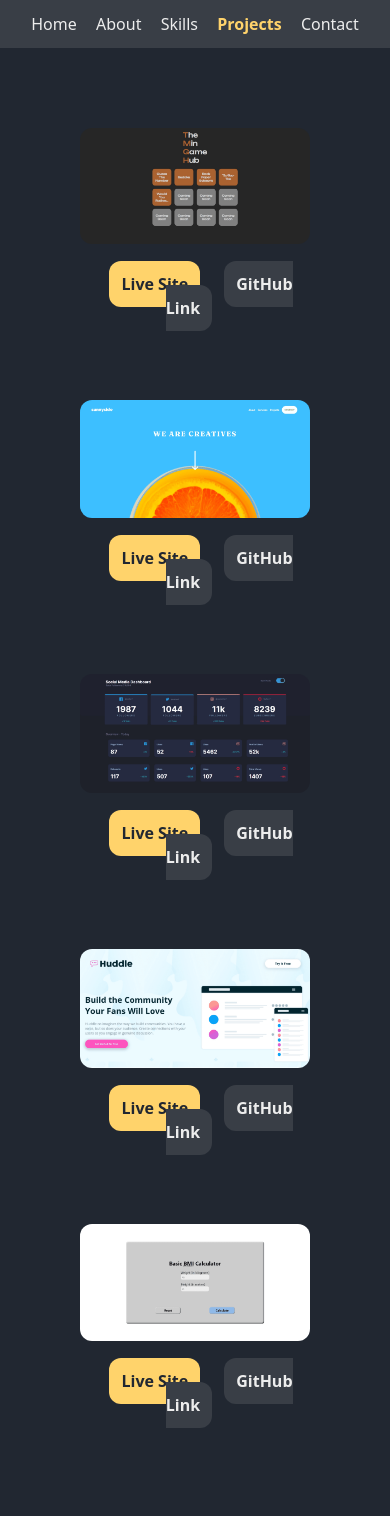
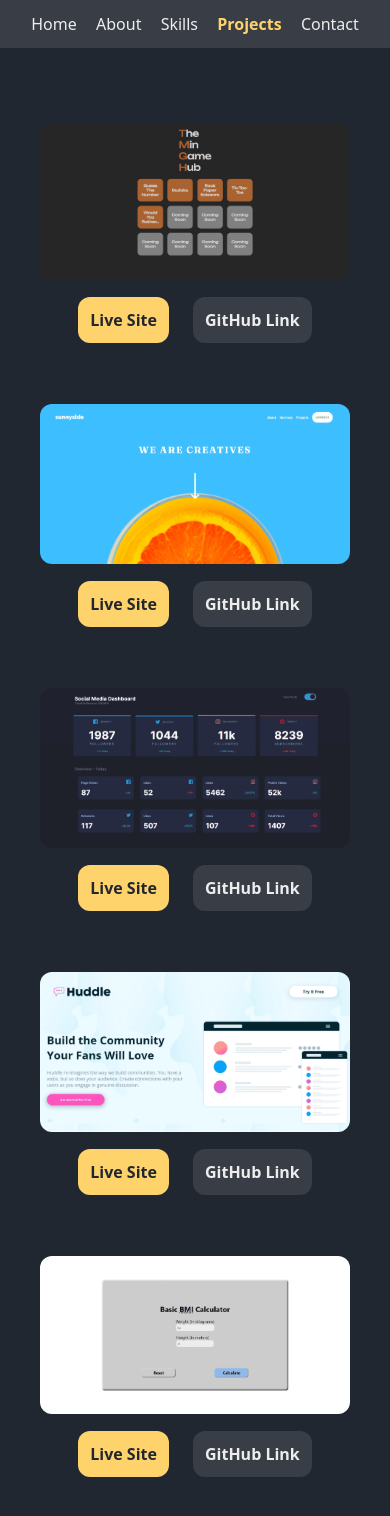
Before and after one commit to mishael-codes/portfolio-v2, a React (Vite) app: page /projects in a window 390 px wide. Shown: the top 1516 px of the page. Built offline with nearby package versions, Linux system fonts and the light colour scheme.

Commit message:
minor design bug fixes

```diff
--- a/src/components/pages/about.jsx
+++ b/src/components/pages/about.jsx
@@ -44,8 +44,8 @@ const About = () => {
             </p>
           </div>
         </div>
-        <div className="hidden lg:block">
-          <div className="uppercase absolute top-2/4 right-[70%] opacity-30 w-[80px] h-[80px] text-center text-accentColor text-xl lg:text-[700px] transform animate-pulse z-0">
+        <div>
+          <div className="uppercase absolute top-2/4 lg:right-[70%] right-[30%] opacity-30 text-[300px] text-center text-accentColor text-xl lg:text-[700px] transform animate-pulse z-0">
             {letter}
           </div>
           <div className="hidden lg:block">
--- a/src/components/pages/contact.jsx
+++ b/src/components/pages/contact.jsx
@@ -78,8 +78,8 @@ const Contact = () => {
             />
           </a>
         </div>
-        <div className="hidden lg:block">
-          <div className="uppercase absolute top-2/4 right-[70%] opacity-30 w-[80px] h-[80px] text-center text-accentColor text-xl lg:text-[700px] transform animate-pulse z-0">
+        <div>
+          <div className="uppercase absolute top-2/4 lg:right-[70%] right-[30%] opacity-30 text-[300px] text-center text-accentColor text-xl lg:text-[700px] transform animate-pulse z-0">
             {letter}
           </div>
           <div className="hidden lg:block">
--- a/src/components/pages/projects.jsx
+++ b/src/components/pages/projects.jsx
@@ -8,7 +8,7 @@ const Projects = () => {
   return (
     <>
       <div className="flex flex-col items-center justify-center p-10">
-        <div className="project-container p-10 text-center">
+        <div className="project-container my-9 lg:p-10 text-center">
           <img
             className="rounded-xl mb-7"
             src={gameHub}
@@ -31,7 +31,7 @@ const Projects = () => {
             GitHub Link
           </a>
         </div>
-        <div className="project-container p-10 text-center">
+        <div className="project-container my-9 lg:p-10 text-center">
           <img
             className="rounded-xl mb-7"
             src={sunnySide}
@@ -54,7 +54,7 @@ const Projects = () => {
             GitHub Link
           </a>
         </div>
-        <div className="project-container p-10 text-center">
+        <div className="project-container my-9 lg:p-10 text-center">
           <img
             className="rounded-xl mb-7"
             src={socialDasboard}
@@ -77,7 +77,7 @@ const Projects = () => {
             GitHub Link
           </a>
         </div>
-        <div className="project-container p-10 text-center">
+        <div className="project-container my-9 lg:p-10 text-center">
           <img
             className="rounded-xl mb-7"
             src={Huddle}
@@ -100,7 +100,7 @@ const Projects = () => {
             GitHub Link
           </a>
         </div>
-        <div className="project-container p-10 text-center">
+        <div className="project-container my-9 lg:p-10 text-center">
           <img
             className="rounded-xl mb-7"
             src={bodyMass}
--- a/src/components/pages/skills.jsx
+++ b/src/components/pages/skills.jsx
@@ -79,8 +79,8 @@ const Skills = () => {
           </div>
         </div>
       </div>
-      <div className="hidden lg:block">
-          <div className="uppercase absolute top-2/4 right-[70%] opacity-30 w-[80px] h-[80px] text-center text-accentColor text-xl lg:text-[700px] transform animate-pulse z-0">
+      <div>
+          <div className="uppercase absolute top-2/4 lg:right-[70%] right-[30%] opacity-30 text-[300px] text-center text-accentColor text-xl lg:text-[700px] transform animate-pulse z-0">
             {letter}
           </div>
           <div className="hidden lg:block">
```
